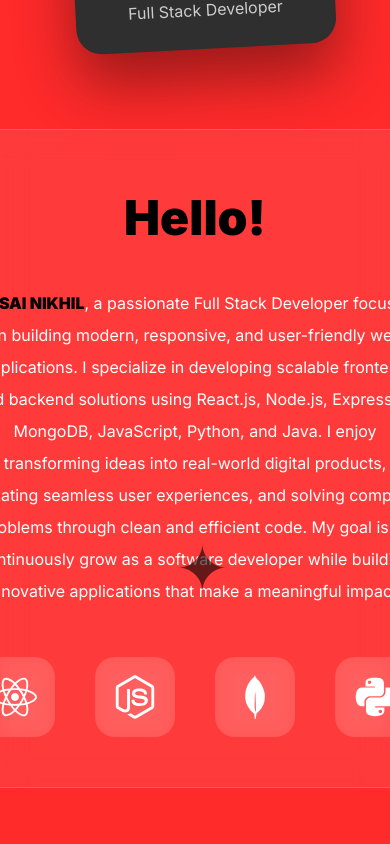
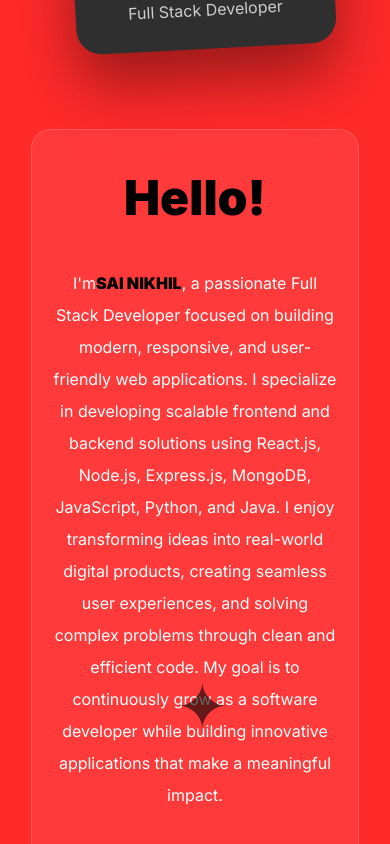
Before and after one commit to sainikhil1909/sai-nikhil-portfolio1, a React (Vite) app in the folder frontend/: page / in a window 390 px wide. Shown: the part 1780-2624 px from the top of the page. Built offline with nearby package versions, Linux system fonts and the light colour scheme.

Commit message:
portfolio

```diff
--- a/frontend/src/components/About/About.css
+++ b/frontend/src/components/About/About.css
@@ -356,6 +356,17 @@ justify-content:center;
 
 @media(max-width:576px){
 
+ .about-right{
+
+        width:100%;
+
+        padding:30px 20px;
+
+        border-radius:20px;
+
+        box-sizing:border-box;
+    }
+
 .about-right h1{
 
 font-size:3rem;
```
